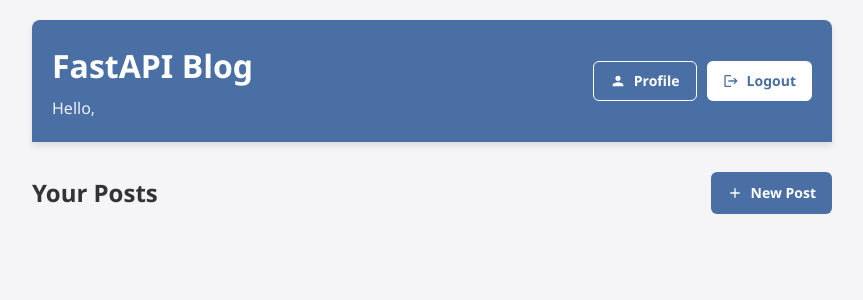
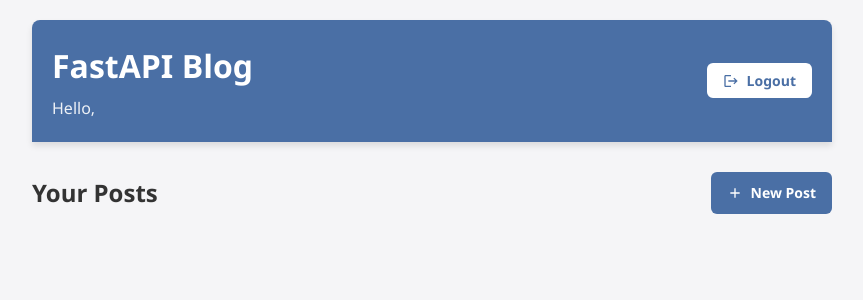
Before and after one commit to nidaaldev/python_blog, a FastAPI app: template app/templates/dashboard/dashboard.html in a window 1280 px wide. Shown: the top 300 px of the page, without its empty margins (208-1071 px from the left). Run offline with FastAPI, Linux system fonts and the light colour scheme; the template is opened without the code that fills it, so the values that code supplies are empty; parts of the project's set-up code (start-up, migrations or seed data) failed here and were passed over.

Commit message:
Updated Dashboard

```diff
--- a/app/templates/dashboard/dashboard.html
+++ b/app/templates/dashboard/dashboard.html
@@ -326,12 +326,6 @@
                 <span class="user-greeting">Hello, <span id="user-email"></span></span>
             </div>
             <div class="header-actions">
-                <a href="/profile" class="btn btn-outline">
-                    <svg class="btn-icon" width="16" height="16" viewBox="0 0 24 24" fill="none" xmlns="http://www.w3.org/2000/svg">
-                        <path d="M12 12C14.21 12 16 10.21 16 8C16 5.79 14.21 4 12 4C9.79 4 8 5.79 8 8C8 10.21 9.79 12 12 12ZM12 14C9.33 14 4 15.34 4 18V20H20V18C20 15.34 14.67 14 12 14Z" fill="currentColor"/>
-                    </svg>
-                    Profile
-                </a>
                 <button id="logout-btn" class="btn btn-primary">
                     <svg class="btn-icon" width="16" height="16" viewBox="0 0 24 24" fill="none" xmlns="http://www.w3.org/2000/svg">
                         <path d="M17 7L15.59 8.41L18.17 11H8V13H18.17L15.59 15.58L17 17L22 12L17 7ZM4 5H12V3H4C2.9 3 2 3.9 2 5V19C2 20.1 2.9 21 4 21H12V19H4V5Z" fill="currentColor"/>
```
